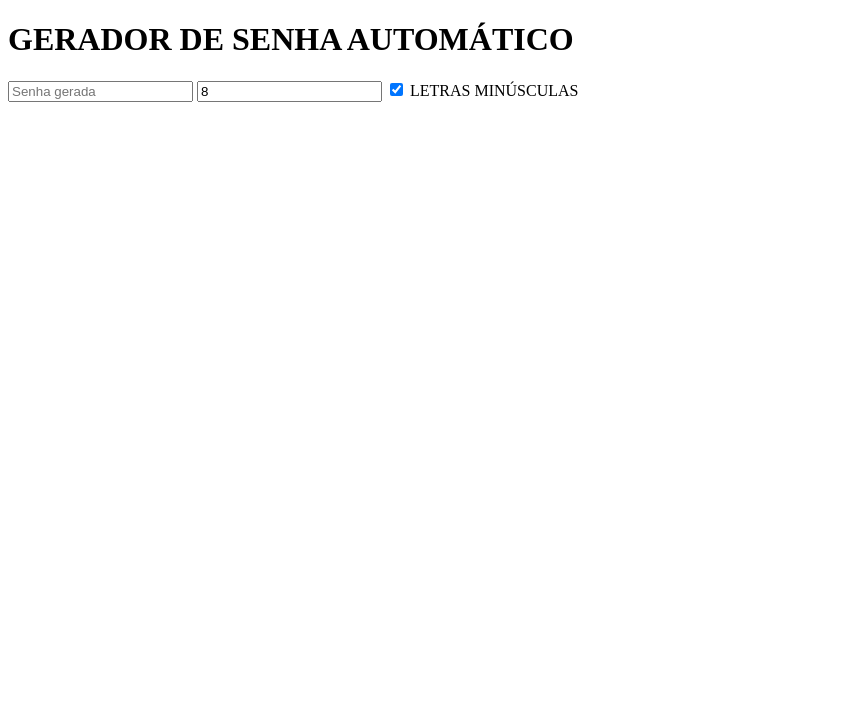
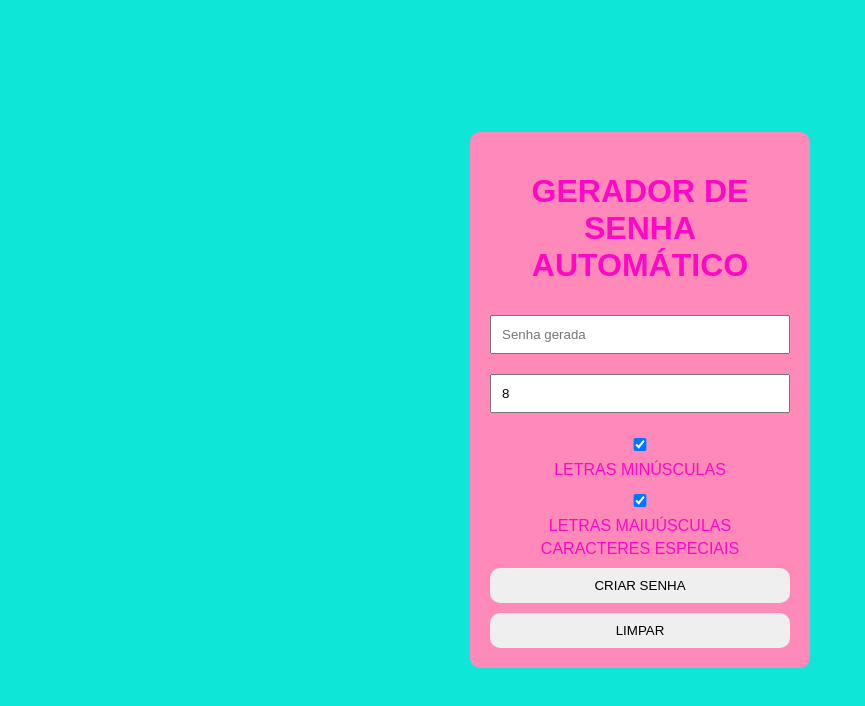
Before and after one commit to anapugin-ctrl/seguranca-digital, a plain HTML site: page index.html in a window 1280 px wide. Shown: the whole page, without its empty margins (0-865 px from the left). Drawn offline with Linux system fonts and the light colour scheme.

Commit message:
alteração 2

```diff
--- a/estilo.css
+++ b/estilo.css
@@ -1,23 +1,46 @@
 body { /* Estiliza o corpo da página */
-
+font-family: Arial, Helvetica, sans-serif;
+background-color: rgb(14, 230, 216);
+color: rgb(255, 8, 197);
+display: flex;
+justify-content: center;
+align-items: center;
+height: 100vh;
+margin: 0;
 }
 
 .caixa { /* Estiliza a caixa principal */
-
+  background-color: rgb(255, 138, 185);
+padding: 20px;
+border-radius: 10px;
+width: 300px;
+text-align: center;
 }
 
 input { /* Estiliza todos os campos input */
+ width: 100%;
+ padding: 10px;
+ margin: 10px 0;
+ box-sizing: border-box;
 
 }
 
 label { /* Estiliza os textos das opções */
+display: block;
+text-align: center;
+margin-top: 5px;
 
 }
 
 button { /* Estiliza os botões */
-
+  width: 100%;
+  padding: 10px;
+  margin-top: 10px;
+  border: none;
+  border-radius: 10px;
+  cursor: pointer;
 }
 
 button:hover { /* Efeito ao passar o mouse */
-
+background-color: rgba(49, 255, 255, 0.361);
 }
--- a/index.html
+++ b/index.html
@@ -15,6 +15,17 @@
     <input type="checkbox" id="minusculas" checked>
     LETRAS MINÚSCULAS
 </label>
+<label>
+    <input type="checkbox" id="minusculas" checked>
+    LETRAS MAIUÚSCULAS
+</label>
+<label>
+    <label for="checkbox" id="especiais">
+        CARACTERES ESPECIAIS
+    </label>
+    <button onclick="criarSenha()">CRIAR SENHA </button>
+    <button onclick="limparSenha()">LIMPAR</button>
 </main>
+<script src= "script.js"></script>
 </body>
 </html>
--- a/script.js
+++ b/script.js
@@ -4,3 +4,46 @@ function criarSenha() { // Cria a função responsável por gerar a senha
 function limparSenha() { // Cria a função para limpar a senha
 
 }
+function criarSenha() { // Cria a função responsável por gerar a senha
+    let senha = document.getElementById("senha"); // Pega a caixa onde a senha será exibida
+    let quantidade = document.getElementById("quantidade").value; // Pega a quantidade de caracteres informada
+    let minusculasMarcado = document.getElementById("minusculas").checked; // Verifica se minúsculas foi marcado
+    let maiusculasMarcado = document.getElementById("maiusculas").checked; // Verifica se maiúsculas foi marcado
+    let numerosMarcado = document.getElementById("numeros").checked; // Verifica se números foi marcado
+    let especiaisMarcado = document.getElementById("especiais").checked; // Verifica se caracteres especiais foi marcado
+    let letrasMinusculas = "abcdefghijklmnopqrstuvwxyz"; // Caracteres de letras minúsculas
+    let letrasMaiusculas = "ABCDEFGHIJKLMNOPQRSTUVWXYZ"; // Caracteres de letras maiúsculas
+    let numeros = "0123456789"; // Caracteres numéricos
+    let especiais = "!@#$%&*?"; // Caracteres especiais
+    let caracteresPermitidos = ""; // Variável que vai guardar os caracteres escolhidos
+    if (minusculasMarcado) { // Se a opção minúsculas estiver marcada
+        caracteresPermitidos += letrasMinusculas; // Adiciona letras minúsculas
+    }
+    if (maiusculasMarcado) { // Se a opção maiúsculas estiver marcada
+        caracteresPermitidos += letrasMaiusculas; // Adiciona letras maiúsculas
+    }
+    if (numerosMarcado) { // Se a opção números estiver marcada
+        caracteresPermitidos += numeros; // Adiciona números
+    }
+    if (especiaisMarcado) { // Se a opção especiais estiver marcada
+        caracteresPermitidos += especiais; // Adiciona caracteres especiais
+    }
+    if (caracteresPermitidos == "") { // Verifica se nenhuma opção foi marcada
+        alert("Marque pelo menos uma opção!"); // Mostra aviso ao usuário
+        return; // Para a função
+    }
+    let senhaCriada = ""; // Variável que vai montar a senha final
+    for (let i = 0; i < quantidade; i++) { // Repete até atingir a quantidade informada
+
+
+        let sorteio = Math.floor(Math.random() * caracteresPermitidos.length); // Sorteia uma posição
+
+
+        senhaCriada += caracteresPermitidos[sorteio]; // Adiciona o caractere sorteado na senha
+    }
+    senha.value = senhaCriada; // Mostra a senha criada na caixa
+}
+function limparSenha() { // Cria a função para limpar a senha
+    document.getElementById("senha").value = ""; // Apaga o conteúdo da caixa da senha
+    document.getElementById("quantidade").value = 8; // Volta a quantidade para 8 caracteres
+}
```
